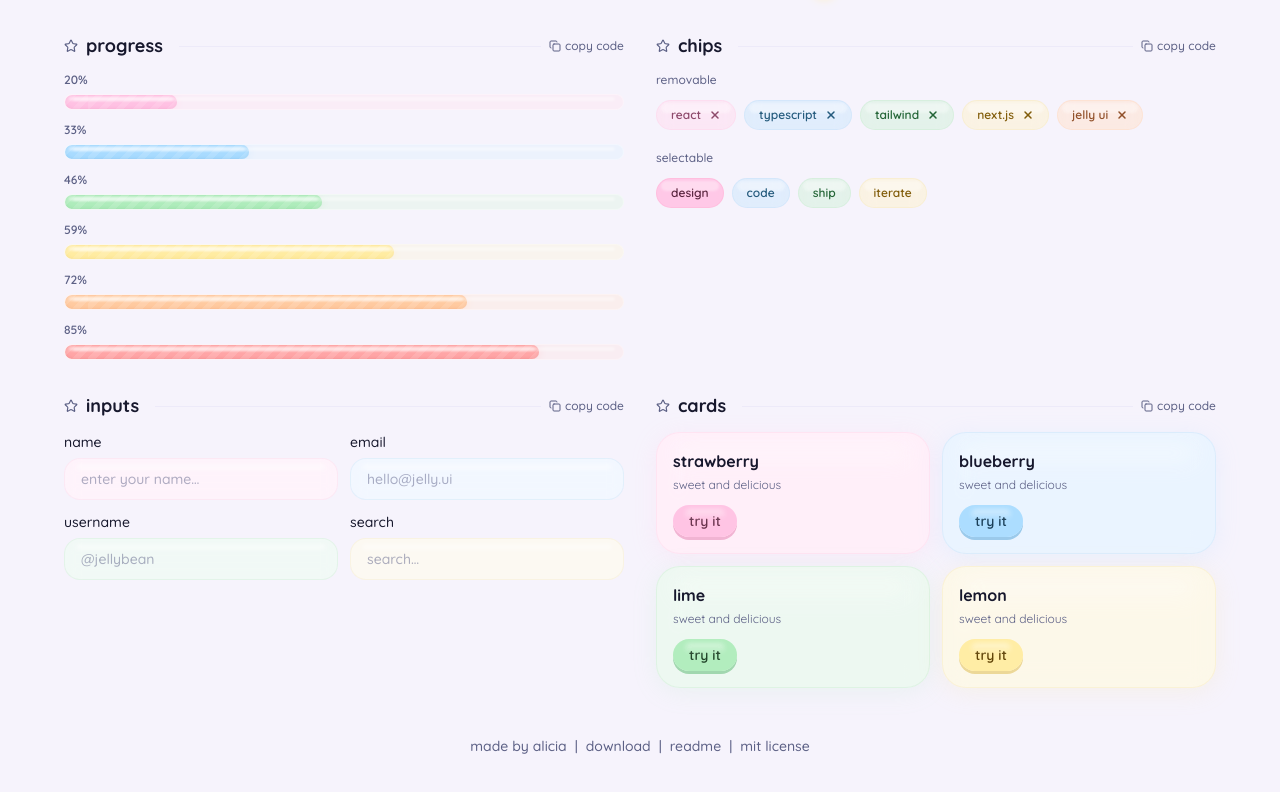
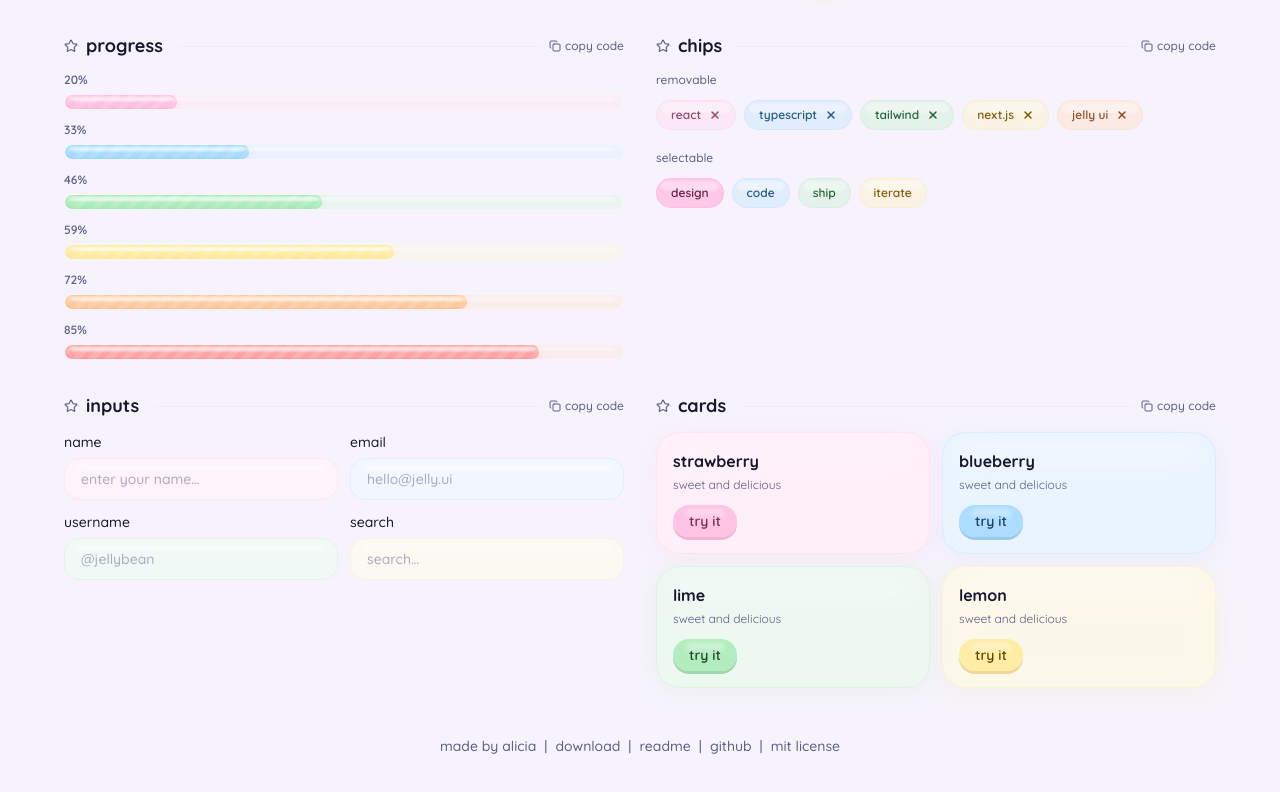
Before and after one commit to aliciaww/jelly-ui, a Next.js app: page / in a window 1280 px wide. Shown: the part 714-1506 px from the top of the page. Built offline with nearby package versions, Linux system fonts and the light colour scheme.

Commit message:
Add footer links

```diff
--- a/app/page.tsx
+++ b/app/page.tsx
@@ -339,6 +339,10 @@ export default function JellyShowcase() {
             readme
           </a>
           <span aria-hidden>|</span>
+          <a href="https://github.com/aliciaww/jelly-ui" className="hover:text-foreground transition-colors">
+            github
+          </a>
+          <span aria-hidden>|</span>
           <a href="/license" className="hover:text-foreground transition-colors">
             mit license
           </a>
--- a/package.json
+++ b/package.json
@@ -5,6 +5,11 @@
   "private": false,
   "license": "MIT",
   "packageManager": "pnpm@11.2.2",
+  "homepage": "https://github.com/aliciaww/jelly-ui#readme",
+  "repository": {
+    "type": "git",
+    "url": "https://github.com/aliciaww/jelly-ui.git"
+  },
   "scripts": {
     "dev": "next dev",
     "build": "next build",
```
